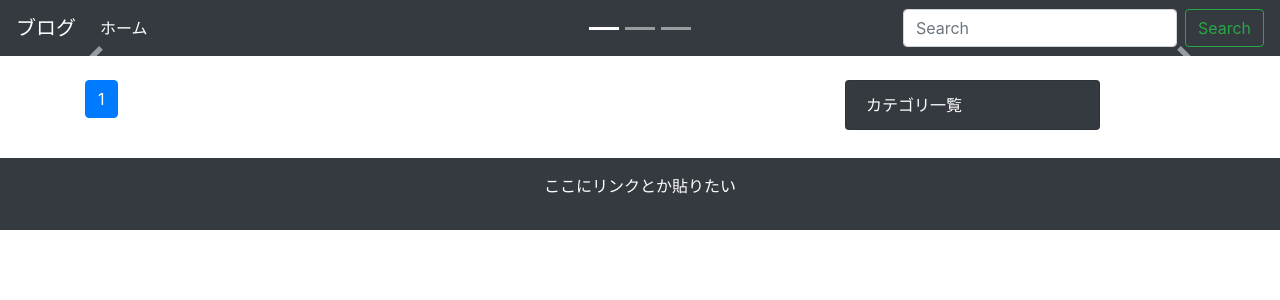
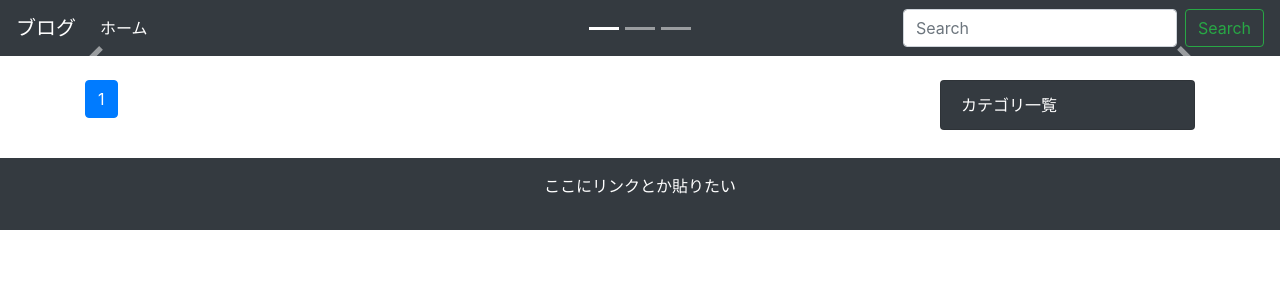
Before and after one commit to satoh23/My-Blog, a Django app: page /blog/ in a window 1280 px wide. Shown: the top 300 px of the page. Run offline with Django 3.2, Linux system fonts and the light colour scheme; data that the repository does not hold is empty; some libraries are stand-ins or nearby versions.

Commit message:
シークレットキー消し忘れた

```diff
--- a/blog/templates/blog/base.html
+++ b/blog/templates/blog/base.html
@@ -42,7 +42,7 @@
         <br>
         <div class="container">
             <div class="row">
-                <div class="col-md-8">
+                <div class="col-md-9">
                     {% block content %}
                     {% endblock %}
                 </div>
--- a/config/settings.py
+++ b/config/settings.py
@@ -24,7 +24,6 @@ BASE_DIR = Path(__file__).resolve(strict=True).parent.parent
 # See https://docs.djangoproject.com/en/3.1/howto/deployment/checklist/
 
 # SECURITY WARNING: keep the secret key used in production secret!
-SECRET_KEY = 'z_iy1z6ghhh06c*-47t1ig0=e5$0@jv8)z6a8!#xegpd*l+!95'
 
 # SECURITY WARNING: don't run with debug turned on in production!
 DEBUG = True
```
